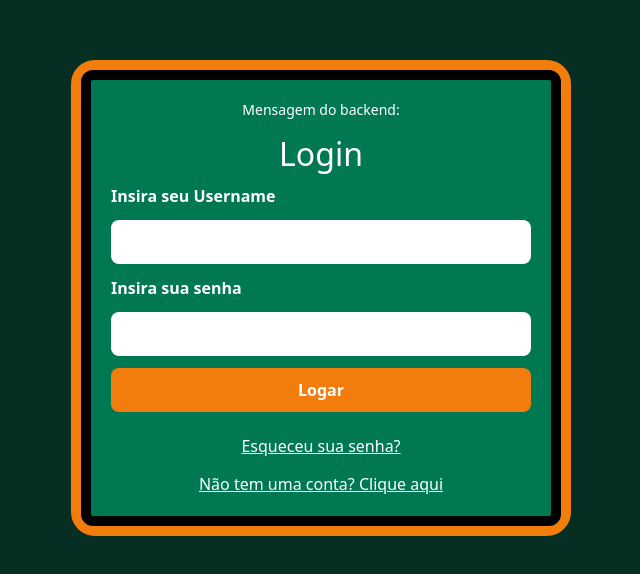
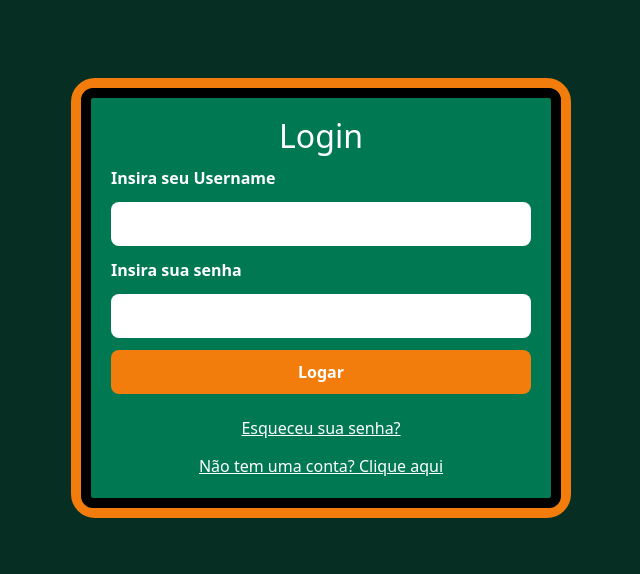
Before and after one commit to Guilherme-A-Silva/Formulario-Interativo-Multimodal, a React (Vite) app in the folder EchoThinkUI/: page / in a window 1280 px wide. Shown: the part 102-676 px from the top of the page, without its empty margins (319-959 px from the left). Built offline with nearby package versions, Linux system fonts and the light colour scheme; no server answers.

Commit message:
Delete mensagem from backend

```diff
--- a/EchoThinkUI/src/components/desktop/auth/loginDefault.jsx
+++ b/EchoThinkUI/src/components/desktop/auth/loginDefault.jsx
@@ -292,9 +292,6 @@ const LoginDefault = () => {
           <div className="w-full flex justify-center items-center min-h-screen p-4">
             <div className="responsive-container">
               <div className="w-full items-center justify-center resposive-containerblack">
-              <div className="mb-4 text-center text-white font-medium text-sm">
-                Mensagem do backend: {mensagem}
-              </div>
               <h1 className="text-center">Login</h1>
               <form onSubmit={LoginSubmit}>
                 <h2>Insira seu Username</h2>
```
